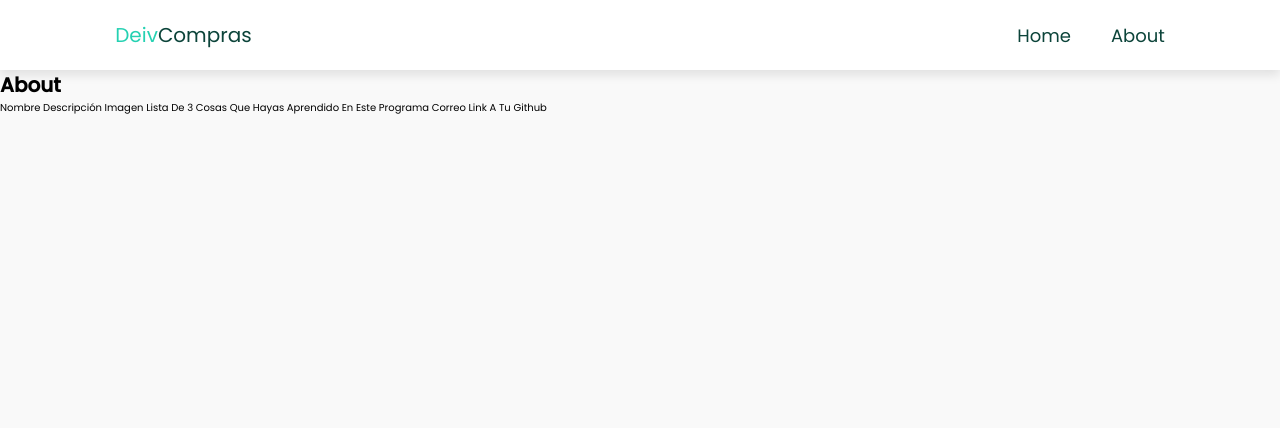
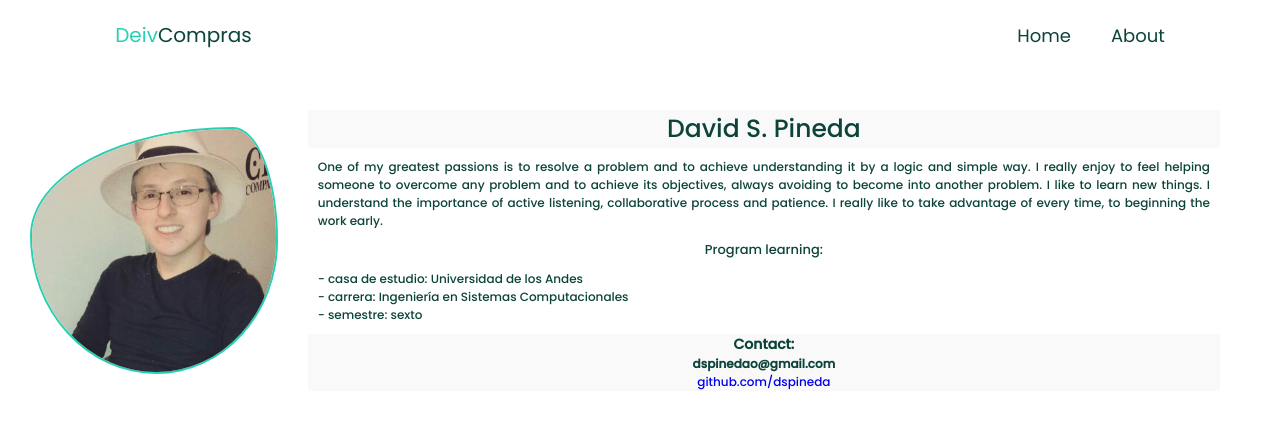
Before and after one commit to dspineda/assesmentfrontend, a React (Create React App) app: page /about in a window 1280 px wide. Shown: the top 428 px of the page. Built offline with nearby package versions, Linux system fonts and the light colour scheme.

Commit message:
feat:add the page about

```diff
--- a/public/index.html
+++ b/public/index.html
@@ -24,7 +24,7 @@
       work correctly both with client-side routing and a non-root public URL.
       Learn how to configure a non-root public URL by running `npm run build`.
     -->
-		<title>React App</title>
+		<title>DeivCompras</title>
 	</head>
 	<body>
 		<noscript>You need to enable JavaScript to run this app.</noscript>
--- a/src/components/Navbar.jsx
+++ b/src/components/Navbar.jsx
@@ -7,7 +7,7 @@ function Navbar() {
 		<header>
 			<NavLink to="/">
 			<a href='#' className='logo'>
-				<span>deiv</span>Compras
+				<span>Deiv</span>Compras
 			</a>
 			</NavLink>
 			<nav className='navbar'>
--- a/src/components/ProductCard.jsx
+++ b/src/components/ProductCard.jsx
@@ -1,30 +1,44 @@
 import PropTypes from 'prop-types';
-import { Link } from 'react-router-dom';
+import { useState } from 'react';
+import { useNavigate } from 'react-router-dom';
 import '../styles/product.css';
+import TimerProduct from './TimerProduct';
 
-const ProductCard = (props) => {
-  const {product} = props;
-  return(
-    <article className="productCard">
-      <div className="productCard__detail">
-        <img className="productCard__detail__img" src={product.image} />
+const ProductCard = props => {
+	const { product } = props;
+	const navigate = useNavigate();
+	const [intro, setIntro] = useState(true);
+
+	const hadleIntro = () => {
+		if (intro) {
+			navigate('/product/' + product.id, { replace: true });
+		}
+	};
+
+	return (
+		<article className='productCard'>
+			<TimerProduct setIntro={setIntro} />
+			<div className='productCard__detail'>
+				<img className='productCard__detail__img' src={product.image} />
 			</div>
 
 			<div>
-        <h3 className="productCard__detail__title">{product.title}</h3>
+				<h3 className='productCard__detail__title'>{product.title}</h3>
 			</div>
-      <div className="productCard__detail__buttom">
-        <Link to={`/product/${product.id}`}><h2>Detail</h2></Link>
+			<div className='productCard__detail__buttom'>
+				<button onClick={hadleIntro}>
+					Details
+				</button>
 			</div>
 		</article>
-  )
-}
+	);
+};
 
 export default ProductCard;
 
 ProductCard.propTypes = {
 	product: PropTypes.shape(),
-}
+};
 ProductCard.defaultProps = {
 	product: {},
-}
+};
--- /dev/null
+++ b/src/components/TimerProduct.jsx
@@ -0,0 +1,36 @@
+import { useEffect, useState } from 'react';
+import PropTypes from 'prop-types';
+
+const TimerProduct = ({ setIntro }) => {
+	const [seconds, setSeconds] = useState(Math.floor(Math.random() * 59));
+	const [minutes, setMinutes] = useState(Math.floor(Math.random() * 5));
+
+	useEffect(() => {
+		const interval = setInterval(() => {
+			setSeconds(seconds - 1);
+			if (seconds === 0) {
+				setSeconds(59);
+				setMinutes(minutes - 1);
+			}
+			if (seconds === 0 && minutes === 0) {
+				setSeconds(0);
+				setMinutes(0);
+				setIntro(false);
+			}
+		}, 1000);
+		return () => clearInterval(interval);
+	}, [seconds, minutes]);
+	return (
+		<div>
+			<h3>
+				Termina en:{minutes}:{seconds}
+			</h3>
+		</div>
+	);
+};
+
+TimerProduct.propTypes = {
+	setIntro: PropTypes.func,
+};
+
+export default TimerProduct;
--- a/src/pages/About.jsx
+++ b/src/pages/About.jsx
@@ -1,20 +1,46 @@
-import Navbar from "../components/Navbar";
+import Navbar from '../components/Navbar';
+import '../styles/about.css';
+
 const AboutPage = () => {
 	return (
 		<div>
 			<Navbar />
-				<div>
-					<h1>about</h1>
-					<p>
-						Nombre
-						Descripción
-						Imagen
-						Lista de 3 cosas que hayas aprendido en este programa
-						Correo
-						Link a tu github
+			<section className='profile'>
+				<div className='profile__img'>
+					<img src='../perfil.png' alt=''></img>
+				</div>
+				<div className='profile__info'>
+					<h1 className='profile__info__name'>David S. Pineda</h1>
+					<p className='profile__info__description'>
+						One of my greatest passions is to resolve a problem and to achieve
+						understanding it by a logic and simple way. I really enjoy to feel
+						helping someone to overcome any problem and to achieve its
+						objectives, always avoiding to become into another problem. I like
+						to learn new things. I understand the importance of active
+						listening, collaborative process and patience. I really like to take
+						advantage of every time, to beginning the work early.
 					</p>
 
+					<h3 className='profile__info__listTitle'>Program learning:</h3>
+					<div className='profile__info__list'>
+						<ul>- casa de estudio: Universidad de los Andes</ul>
+						<ul>- carrera: Ingeniería en Sistemas Computacionales</ul>
+						<ul>- semestre: sexto</ul>
+					</div>
+					<div className='profile__info__contact'>
+						<h3>Contact:</h3>
+						<h4 className='profile__info__contact__correo'>
+							dspinedao@gmail.com
+						</h4>
+						<a
+							className='profile__info__contact__git'
+							href='https://github.com/dspineda'
+						>
+							github.com/dspineda
+						</a>
+					</div>
 				</div>
+			</section>
 		</div>
 	);
 };
--- a/src/pages/Home.jsx
+++ b/src/pages/Home.jsx
@@ -1,35 +1,32 @@
-import { useEffect, useState } from "react";
-import Navbar from "../components/Navbar";
-import ProductCard from "../components/ProductCard"
-import { getProducts } from "../services/products";
+import { useEffect, useState } from 'react';
+import Navbar from '../components/Navbar';
+import ProductCard from '../components/ProductCard';
+import { getProducts } from '../services/products';
 import '../styles/home.css';
 
+const Homepage = () => {
+	const [products, setProducts] = useState([]);
 
-const Homepage = () => {
-	const [products, setProducts] = useState ([]);
-	useEffect(()=> {
-		const fetchProducts = async() => {
+	useEffect(() => {
+		const fetchProducts = async () => {
 			const data = await getProducts();
-			setProducts(data)
-		}
+			setProducts(data);
+		};
 		fetchProducts();
-
-	},[])
-
+	}, []);
 
 	return (
 		<div>
 			<Navbar />
-				<div className="container" >
-					<ul className="listProducts">
+			<div className='container'>
+				<ul className='listProducts'>
 					{products.map(product => (
-							<li  key= {product.id}  >
+						<li key={product.id}>
 							<ProductCard product={product} />
 						</li>
 					))}
 				</ul>
 			</div>
-
 		</div>
 	);
 };
--- a/src/pages/Productpage.jsx
+++ b/src/pages/Productpage.jsx
@@ -9,6 +9,7 @@ import '../styles/product.css';
 const Productpage = () => {
 	const { id } = useParams();
 	const [product, setProduct] = useState ({});
+
 	useEffect(()=> {
 		const fetchProduct = async() => {
 			const data = await getProduct(id);
--- a/src/styles/about.css
+++ b/src/styles/about.css
@@ -0,0 +1,170 @@
+@import url('https://fonts.googleapis.com/css2?family=Poppins:ital,wght@0,300;0,400;0,500;1,200&display=swap');
+
+:root{
+    --verde:#0c443a;
+    --limon:#25d1b2;
+    --degradado: linear-gradient(90deg, var(--limon), var(--verde));
+}
+*{
+    font-family: 'Poppins', sans-serif;
+    margin: 0;
+    padding: 0;
+    box-sizing: border-box;
+    border: none;
+    text-transform: none;
+}
+
+.profile{
+  display: flex;
+  flex-direction: column;
+  background-color: #FFFFFF;
+  padding: 30px 30px 30px 30px;
+  margin: auto;
+
+}
+
+.profile__img{
+  display: flex;
+  justify-content: center;
+}
+
+.profile__img img {
+  height: auto;
+  width: 40%;
+  border-radius: 82% 18% 49% 51% / 44% 46% 54% 56% ;
+  border: 2px solid var(--limon);
+}
+
+.profile__info__name{
+  display: flex;
+  justify-content: center;
+  font-size: 1.5rem;
+  font-weight: bold;
+  color:var(--verde);
+  font-weight: 500;
+  background-color: #f9f9f9;
+}
+
+.profile__info__description{
+  text-align: justify;
+  font-size: 1.2rem;
+  color: var(--verde);
+  font-weight: 500;
+  padding: 10px;
+}
+
+.profile__info__list{
+  padding: 10px;
+  font-size: 1.2rem;
+  color: var(--verde);
+  font-weight: 500;
+}
+
+
+.profile__info__listTitle{
+  text-align: center;
+  color: var(--verde);
+  font-weight: 500;
+  font-size: 1.3rem;
+}
+
+.profile__info__correo{
+  display: flex;
+  justify-content: center;
+  font-size: 1.2rem;
+  color: var(--verde);
+  font-weight: 500;
+}
+
+.profile__info__contact{
+  display: flex;
+  flex-direction: column;
+  align-items: center;
+  font-size: 1.2rem;
+  color: var(--verde);
+  font-weight: 500;
+  background-color: #f9f9f9;
+}
+
+
+@media screen and (min-width: 768px) {
+  .profile{
+    display: flex;
+    flex-direction: row;
+    background-color: #FFFFFF;
+    padding: 30px 30px 30px 30px;
+    margin: auto;
+
+  }
+
+
+  .profile__img{
+    display: flex;
+    justify-content: center;
+  }
+
+  .profile__img img {
+    height: auto;
+    width: 100%;
+    border-radius: 82% 18% 49% 51% / 44% 46% 54% 56% ;
+    border: 2px solid var(--limon);
+    margin: auto;
+  }
+
+  .profile__info{
+    padding: 10px 30px;
+  }
+
+  .profile__info__name{
+    display: flex;
+    justify-content: center;
+    font-size: 2.5rem;
+    font-weight: bold;
+    color:var(--verde);
+    font-weight: 500;
+     background-color: #f9f9f9;
+  }
+
+  .profile__info__description{
+    text-align: justify;
+    font-size: 1.2rem;
+    color: var(--verde);
+    font-weight: 500;
+    padding: 10px;
+  }
+
+  .profile__info__list{
+    padding: 10px;
+    font-size: 1.2rem;
+    color: var(--verde);
+    font-weight: 500;
+  }
+
+
+  .profile__info__listTitle{
+    text-align: center;
+    color: var(--verde);
+    font-weight: 500;
+    font-size: 1.3rem;
+  }
+
+  .profile__info__correo{
+    display: flex;
+    justify-content: center;
+    font-size: 1.2rem;
+    color: var(--verde);
+    font-weight: 500;
+  }
+
+  .profile__info__contact{
+    display: flex;
+    flex-direction: column;
+    align-items: center;
+    font-size: 1.2rem;
+    color: var(--verde);
+    font-weight: 500;
+    background-color: #f9f9f9;
+  }
+
+
+}
--- a/src/styles/home.css
+++ b/src/styles/home.css
@@ -5,5 +5,5 @@ li{
 .listProducts{
   display: flex;
   flex-wrap: wrap;
-  justify-content: space-between;
+
 }
--- a/src/styles/product.css
+++ b/src/styles/product.css
@@ -26,8 +26,8 @@
 
 
 .productCard__detail {
-  height: 70%;
-  width: 70%;
+  height: 65%;
+  width: 65%;
   object-fit: contain;
   margin: auto;
 
@@ -47,12 +47,11 @@
   text-decoration: none;
 }
 
-.productCard__detail__buttom h2 {
-  width: 50px;
+.productCard__detail__buttom button {
   background-color: var(--limon);
   border: none;
   color: #0c443a;
-  padding: 2px 5px;
+  padding: 2px 7px;
   font-size: 14px;
   cursor: pointer;
   border-radius: 5px;
@@ -61,7 +60,7 @@
 
 }
 
-.productCard__detail__buttom h2:hover{
+.productCard__detail__buttom button:hover{
   background-color: var(--verde);
   color: var(--limon);
 }
@@ -73,7 +72,7 @@ li{
 .listProducts{
   display: flex;
   flex-wrap: wrap;
-  justify-content: space-between;
+  justify-content: center;
 }
 
 
@@ -84,16 +83,16 @@ li{
   width: 100%;
   height: 100%;
   display: flex;
-  flex-wrap: nowrap;
-  align-items: space-between;
+  flex-direction: column;
+  align-items: center;
   padding: 10px;
 
 }
 
 .product__container{
 
-  width: 40%;
-  height: 200px;
+  width: 70%;
+  height: 300px;
   background-color: #FFFFFF;
   border-radius: 10px;
   border: 3px solid var(--limon);
@@ -109,17 +108,17 @@ li{
 }
 
 .product__container__title {
-  font-size: 12px;
+  font-size: 15px;
   font-weight: bold;
-  text-align: left;
-  padding: 10px 10px;
+  text-align: center;
+  padding: 10px 5px;
   color: var(--verde);
 }
 
 .product__container__description {
-  font-size: 11px;
-  text-align: left;
-  padding: 10px 10px;
+  font-size: 13px;
+  text-align: justify;
+  padding: 10px 5px;
   color: var(--verde);
 }
 
@@ -132,7 +131,7 @@ li{
 }
 
 .product__container__category {
-  font-size: 13px;
+  font-size: 15px;
   text-align: center;
   padding: 10px 10px;
   color: var(--verde);
@@ -151,7 +150,7 @@ li{
   width: 100%;
   height: 100%;
   display: flex;
-  flex-wrap: nowrap;
+  flex-direction: row;
   align-items: space-between;
   padding: 25px;
 
@@ -207,6 +206,5 @@ li{
 
 .product__containerb{
   width: 60%;
-
 }
 }
```
Also changed, not shown: public/perfil.png (added). Lines whose indentation alone changed are shown as unchanged.
